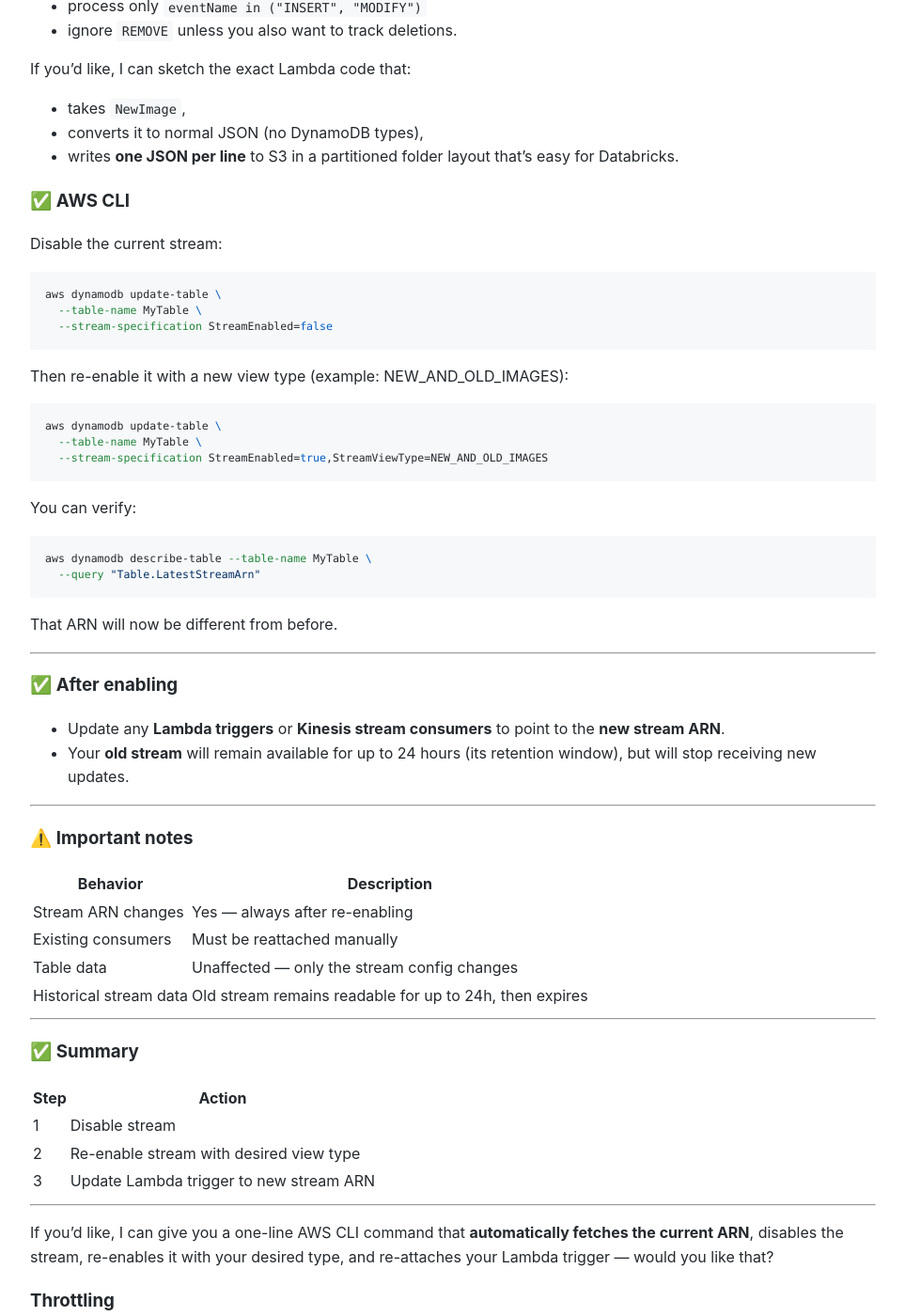
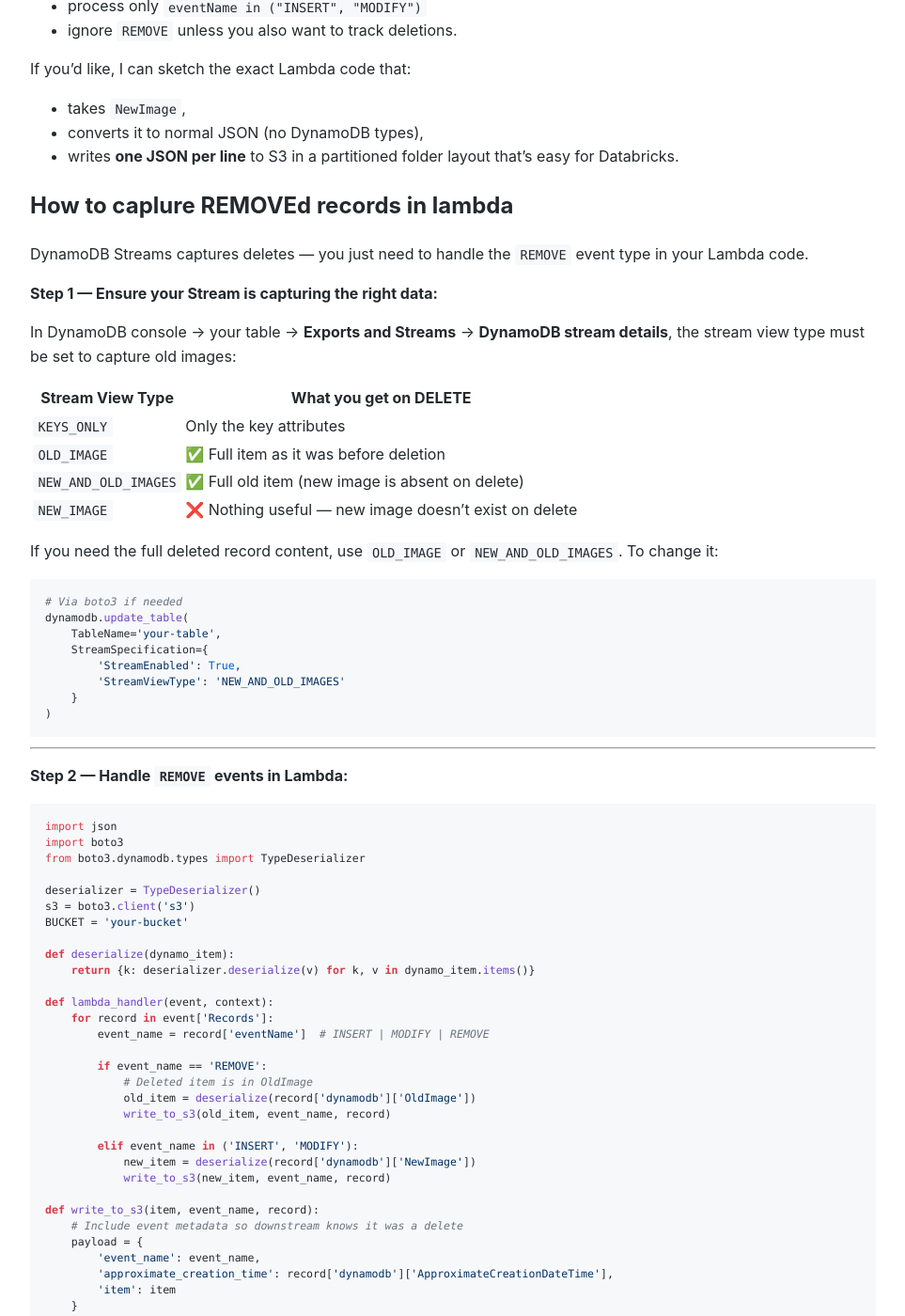
Before and after one commit to Michael-Lubinsky/michael-lubinsky.github.com, a Jekyll site: the page built from aws/dynamo.md, in a window 1280 px wide and 1400 px high, scrolled down 6387 px. Shown: the whole window at 94% size, without its empty margins (158-1121 px from the left). Built offline with Jekyll 4.4.1, drawn with Linux system fonts in a browser that asks for light colours; our own code applies the rules of GitHub Pages for plain Markdown files; some of the changed text lies outside the part shown.

Commit message:
Update dynamo.md

````diff
--- a/aws/dynamo.md
+++ b/aws/dynamo.md
@@ -325,6 +325,91 @@ If you’d like, I can sketch the exact Lambda code that:
 * takes `NewImage`,
 * converts it to normal JSON (no DynamoDB types),
 * writes **one JSON per line** to S3 in a partitioned folder layout that’s easy for Databricks.
+
+
+## How to caplure REMOVEd records in lambda
+
+
+DynamoDB Streams captures deletes — you just need to handle the `REMOVE` event type in your Lambda code.
+
+**Step 1 — Ensure your Stream is capturing the right data:**
+
+In DynamoDB console → your table → **Exports and Streams** → **DynamoDB stream details**, the stream view type must be set to capture old images:
+
+| Stream View Type | What you get on DELETE |
+|---|---|
+| `KEYS_ONLY` | Only the key attributes |
+| `OLD_IMAGE` | ✅ Full item as it was before deletion |
+| `NEW_AND_OLD_IMAGES` | ✅ Full old item (new image is absent on delete) |
+| `NEW_IMAGE` | ❌ Nothing useful — new image doesn't exist on delete |
+
+If you need the full deleted record content, use `OLD_IMAGE` or `NEW_AND_OLD_IMAGES`. To change it:
+
+```python
+# Via boto3 if needed
+dynamodb.update_table(
+    TableName='your-table',
+    StreamSpecification={
+        'StreamEnabled': True,
+        'StreamViewType': 'NEW_AND_OLD_IMAGES'
+    }
+)
+```
+
+---
+
+**Step 2 — Handle `REMOVE` events in Lambda:**
+
+```python
+import json
+import boto3
+from boto3.dynamodb.types import TypeDeserializer
+
+deserializer = TypeDeserializer()
+s3 = boto3.client('s3')
+BUCKET = 'your-bucket'
+
+def deserialize(dynamo_item):
+    return {k: deserializer.deserialize(v) for k, v in dynamo_item.items()}
+
+def lambda_handler(event, context):
+    for record in event['Records']:
+        event_name = record['eventName']  # INSERT | MODIFY | REMOVE
+
+        if event_name == 'REMOVE':
+            # Deleted item is in OldImage
+            old_item = deserialize(record['dynamodb']['OldImage'])
+            write_to_s3(old_item, event_name, record)
+
+        elif event_name in ('INSERT', 'MODIFY'):
+            new_item = deserialize(record['dynamodb']['NewImage'])
+            write_to_s3(new_item, event_name, record)
+
+def write_to_s3(item, event_name, record):
+    # Include event metadata so downstream knows it was a delete
+    payload = {
+        'event_name': event_name,
+        'approximate_creation_time': record['dynamodb']['ApproximateCreationDateTime'],
+        'item': item
+    }
+    key = f"{event_name}/{item['your_pk_field']}.json"
+    s3.put_object(
+        Bucket=BUCKET,
+        Key=key,
+        Body=json.dumps(payload, default=str)
+    )
+```
+
+---
+
+**Key points:**
+
+| Point | Detail |
+|---|---|
+| `OldImage` vs `NewImage` | On `REMOVE`, only `OldImage` is populated — always read from there |
+| `ApproximateCreationDateTime` | Useful for ordering events downstream |
+| S3 key prefix | Separating by `INSERT/MODIFY/REMOVE` prefix makes it easy to filter in downstream Spark/Auto Loader jobs |
+| Idempotency | If Lambda retries, the same delete record could be written twice — consider using the stream sequence number as part of the S3 key |
 
 
 
````
